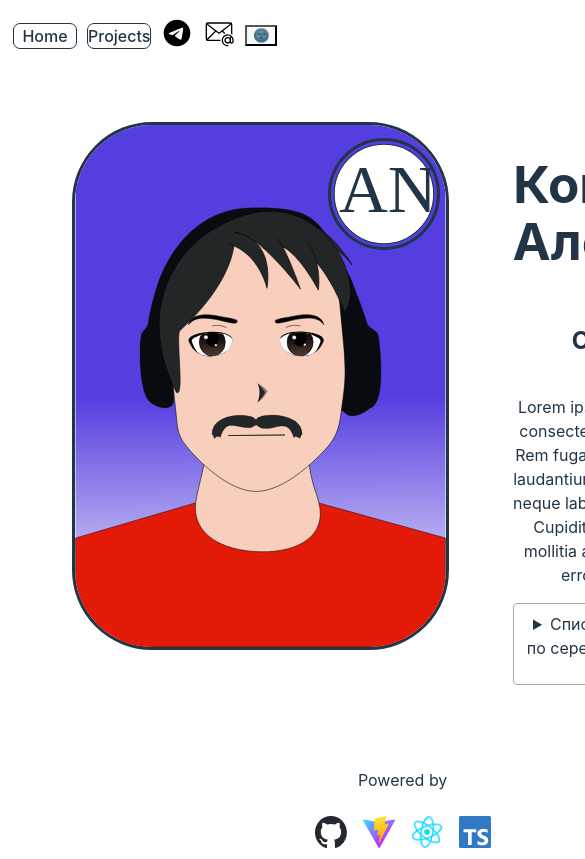
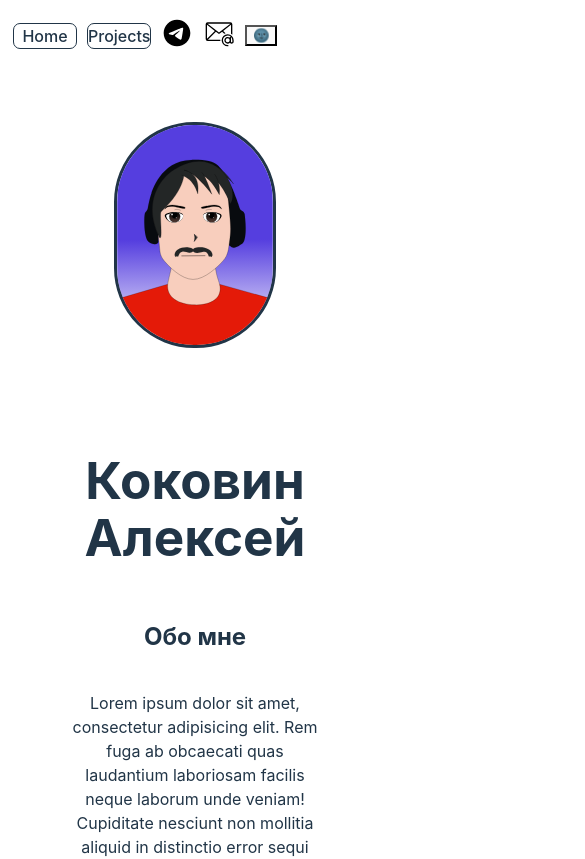
Before and after one commit to ankokovin/ankokovin.github.io, a React (Vite) app: page / in a window 390 px wide. Shown: the top 859 px of the page, 585 px wide, since content can reach past the window. Built offline with nearby package versions, Linux system fonts and the light colour scheme.

Commit message:
#19 fix mobile layout

```diff
--- a/src/components/main/Main.css
+++ b/src/components/main/Main.css
@@ -37,14 +37,25 @@ details[open] summary {
 main {
     margin: 4rem;
     display: grid;
-    grid-template-areas: "portrait content";
+    grid-template-areas:    "portrait"
+                                "content";
+    grid-template-columns: 1fr;
     gap: 4rem;
+    justify-self: center;
+}
+
+@media screen and (width >= 1024px) {
+	main {
+        grid-template-areas: "portrait content";
+        grid-template-columns: 1fr 2fr;
+        max-width: 1440px;
+    }
 }
 
 .portrait {
-    grid-area: "portrait";
+    grid-area: portrait;
 }
 
 .content {
-    grid-area: "content";
+    grid-area: content;
 }
--- a/src/components/main/Portrait.css
+++ b/src/components/main/Portrait.css
@@ -2,6 +2,7 @@
     position: relative;
 
     --my-logo-radius: min(4rem, calc(95vw / (28 / 4)));
+    --portrait-width: min(30rem, 40vw);
 }
 
 .portrait-logo>svg  {
@@ -13,14 +14,19 @@
 
 .portrait-logo {
     position: absolute;
-    left: calc(50% - var(--my-logo-radius));
     top: 1rem;
-    right: -7rem;
+    right: calc(50% - var(--portrait-width) / 2 + var(--my-logo-radius) / 2);
 }
 
 .portrait-image {
     aspect-ratio: 1 / 1.41;
-    width: min(30rem, 95vw);
+    width: var(--portrait-width);
     border: 3px solid var(--main-color);
     border-radius: 5rem;
 }
+
+@media screen and (width < 1024px) {
+	.portrait-logo  {
+        display: none;
+    }
+}
```
